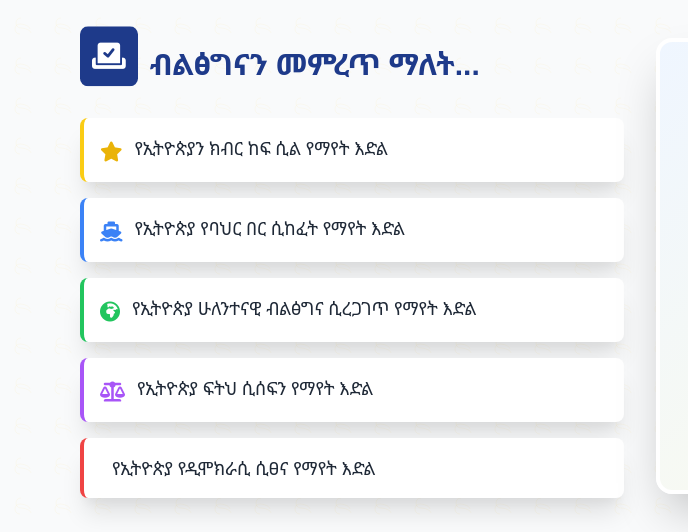
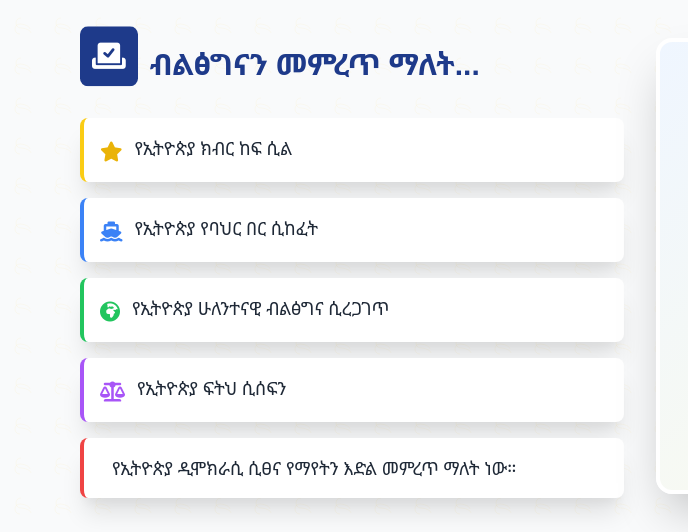
Before and after one commit to mmuzamil46/PPbrocher, a website: page index.html in a window 1280 px wide. Shown: the part 510-1042 px from the top of the page, 0-688 px from the left. Drawn offline with nearby package versions, Linux system fonts and the light colour scheme.

Commit message:
newallwechange

```diff
--- a/index.html
+++ b/index.html
@@ -164,23 +164,23 @@
                 <ul class="space-y-4">
                     <li class="flex items-start bg-white p-4 rounded-lg card-shadow border-l-4 border-yellow-400 hover:border-l-8 transition-all">
                         <i class="fa-solid fa-star text-yellow-500 mt-1 mr-3 text-xl"></i>
-                        <span class="text-lg font-medium">የኢትዮጵያን ክብር ከፍ ሲል የማየት እድል</span>
+                        <span class="text-lg font-medium">የኢትዮጵያ ክብር ከፍ ሲል </span>
                     </li>
                     <li class="flex items-start bg-white p-4 rounded-lg card-shadow border-l-4 border-blue-500 hover:border-l-8 transition-all">
                         <i class="fa-solid fa-ship text-blue-500 mt-1 mr-3 text-xl"></i>
-                        <span class="text-lg font-medium">የኢትዮጵያ የባህር በር ሲከፈት የማየት እድል</span>
+                        <span class="text-lg font-medium">የኢትዮጵያ የባህር በር ሲከፈት </span>
                     </li>
                     <li class="flex items-start bg-white p-4 rounded-lg card-shadow border-l-4 border-green-500 hover:border-l-8 transition-all">
                         <i class="fa-solid fa-earth-africa text-green-500 mt-1 mr-3 text-xl"></i>
-                        <span class="text-lg font-medium">የኢትዮጵያ ሁለንተናዊ ብልፅግና ሲረጋገጥ የማየት እድል</span>
+                        <span class="text-lg font-medium">የኢትዮጵያ ሁለንተናዊ ብልፅግና ሲረጋገጥ </span>
                     </li>
                     <li class="flex items-start bg-white p-4 rounded-lg card-shadow border-l-4 border-purple-500 hover:border-l-8 transition-all">
                         <i class="fa-solid fa-scale-balanced text-purple-500 mt-1 mr-3 text-xl"></i>
-                        <span class="text-lg font-medium">የኢትዮጵያ ፍትህ ሲሰፍን የማየት እድል</span>
+                        <span class="text-lg font-medium">የኢትዮጵያ ፍትህ ሲሰፍን</span>
                     </li>
                     <li class="flex items-start bg-white p-4 rounded-lg card-shadow border-l-4 border-red-500 hover:border-l-8 transition-all">
                         <i class="fa-solid fa-people-group text-red-500 mt-1 mr-3 text-xl"></i>
-                        <span class="text-lg font-medium">የኢትዮጵያ የዲሞክራሲ ሲፀና የማየት እድል</span>
+                        <span class="text-lg font-medium">የኢትዮጵያ ዲሞክራሲ ሲፀና የማየትን  እድል መምረጥ ማለት ነው። </span>
                     </li>
                 </ul>
             </div>
```
